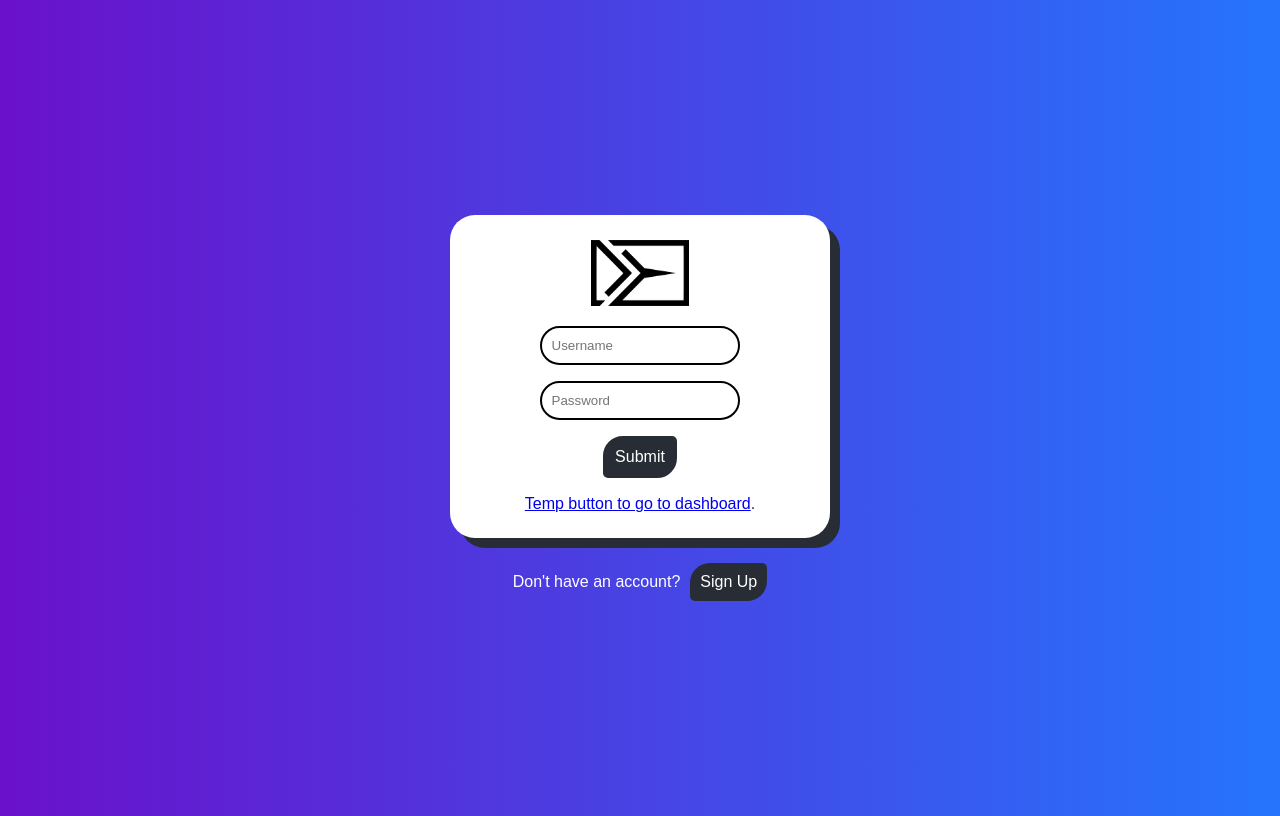
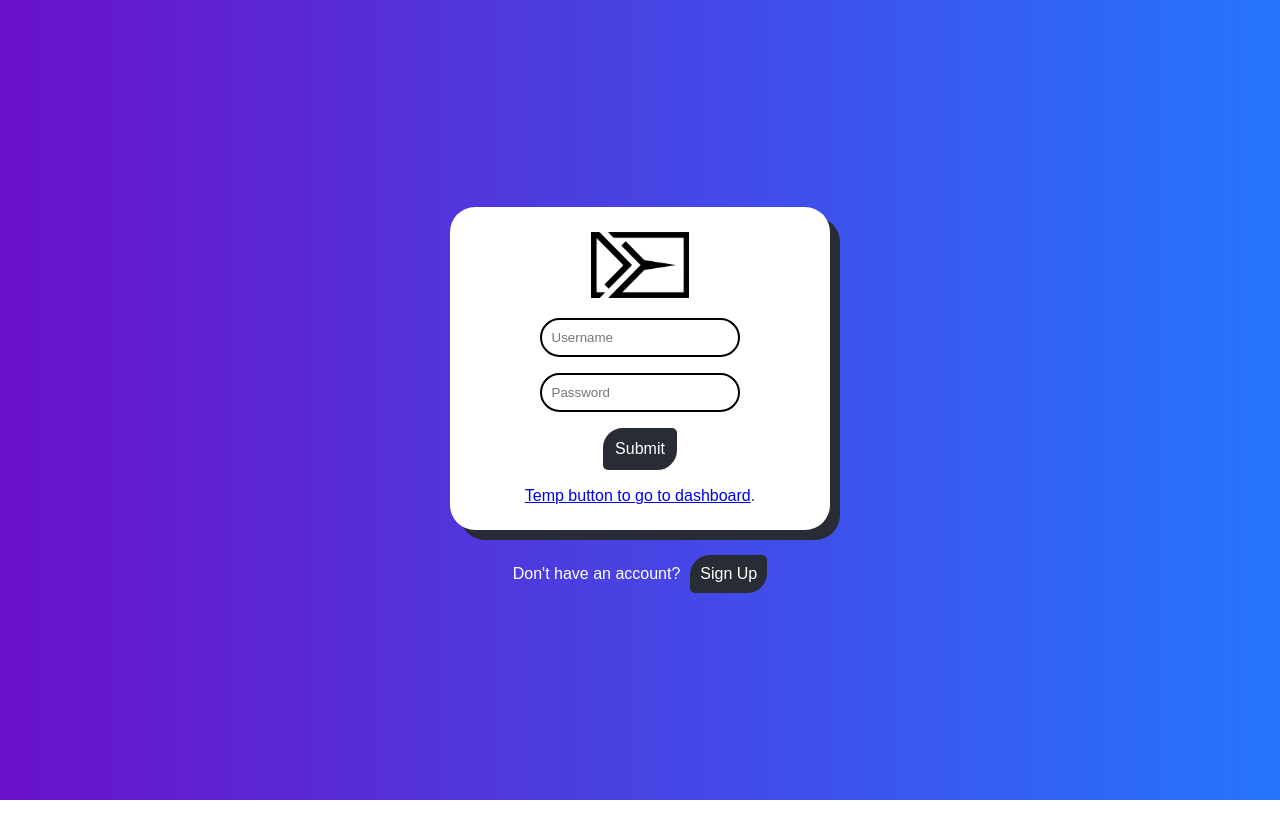
Before and after one commit to Dante-Masciotra/Password-Manager-Frontend, a React (Create React App) app: page / in a window 1280 px wide. Built offline with nearby package versions, Linux system fonts and the light colour scheme.

Commit message:
Updated height vh so that scroll bar wouldn't appear on login page.

```diff
--- a/src/components/Login/Login.css
+++ b/src/components/Login/Login.css
@@ -8,7 +8,7 @@
     flex-direction: column;
     align-items: center;
     justify-content: center;
-    height: 100vh;
+    height: 98vh;
 }
 
 .login-container {
```
